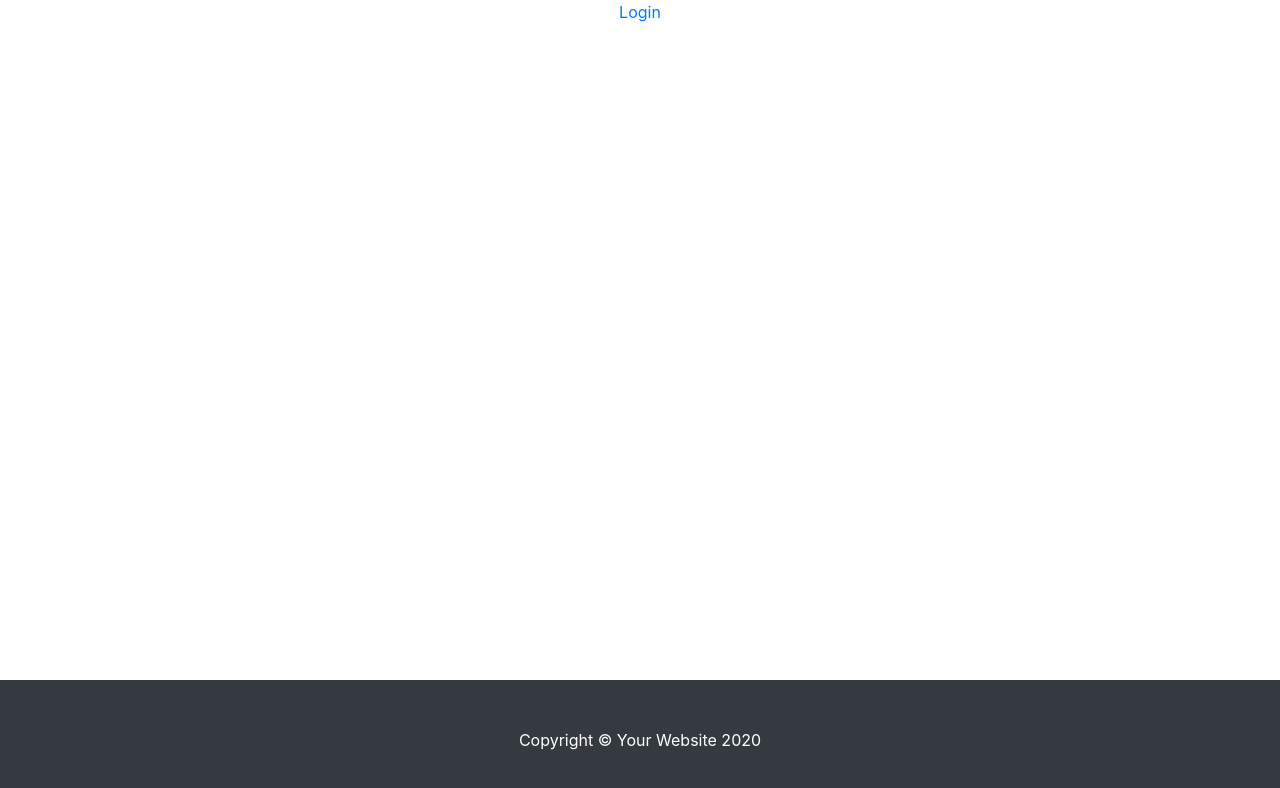
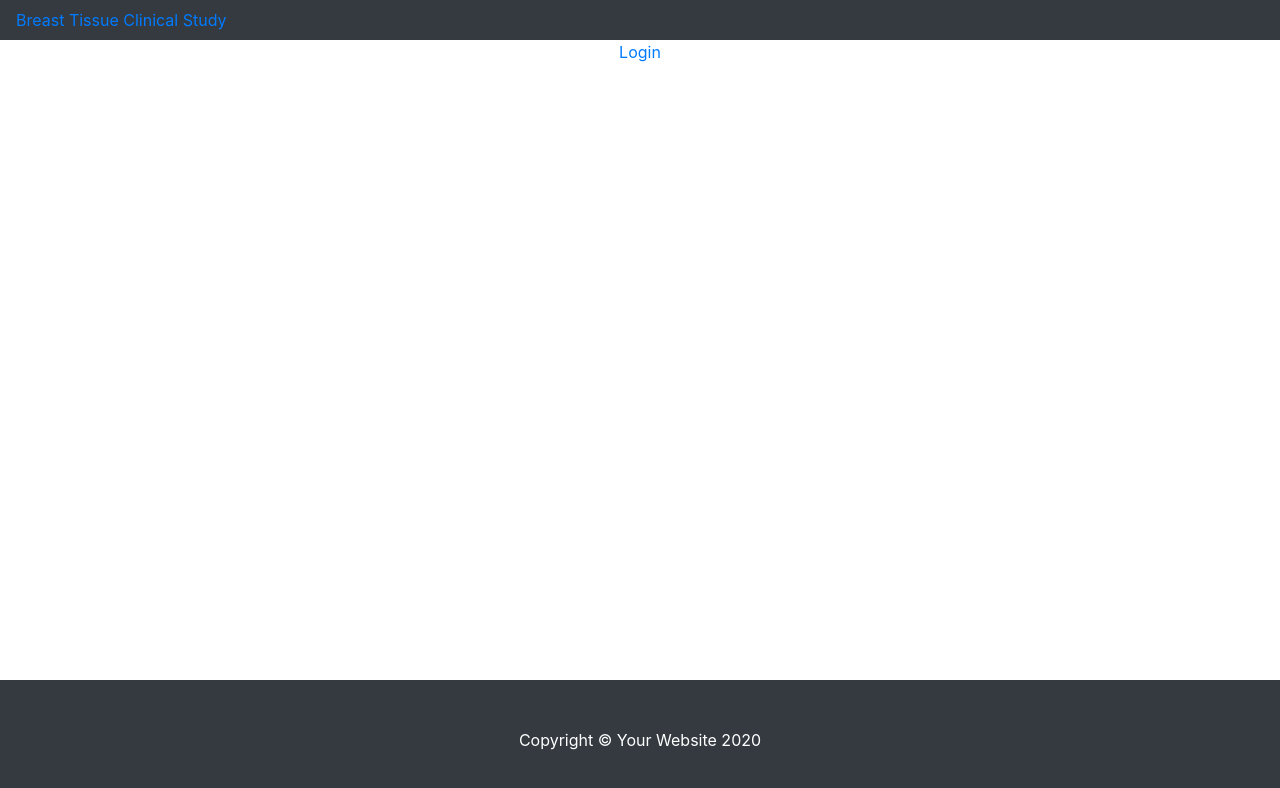
Before and after one commit to becclestone/WebApp, a React (Create React App) app: page / in a window 1280 px wide. Shown: the top 788 px of the page. Built offline with nearby package versions, Linux system fonts and the light colour scheme.

Commit message:
Update Navigation.jsx

```diff
--- a/src/components/Navigation.jsx
+++ b/src/components/Navigation.jsx
@@ -6,10 +6,10 @@ import './Navigation.css';
 function Navigation(props) {
   return (
     <div className="navigation">
-      <nav class="topnav">
-        <div class="centerednav">
-          <h1>Breast Tissue Clinical Study</h1>
-        </div>
+      <nav class="navbar navbar-expand navbar-dark bg-dark">
+        <ul class="nav navbar-nav navbar-center">
+          <li><a href="#">Breast Tissue Clinical Study</a></li>
+          </ul>
       </nav>
     </div>
   );
```
